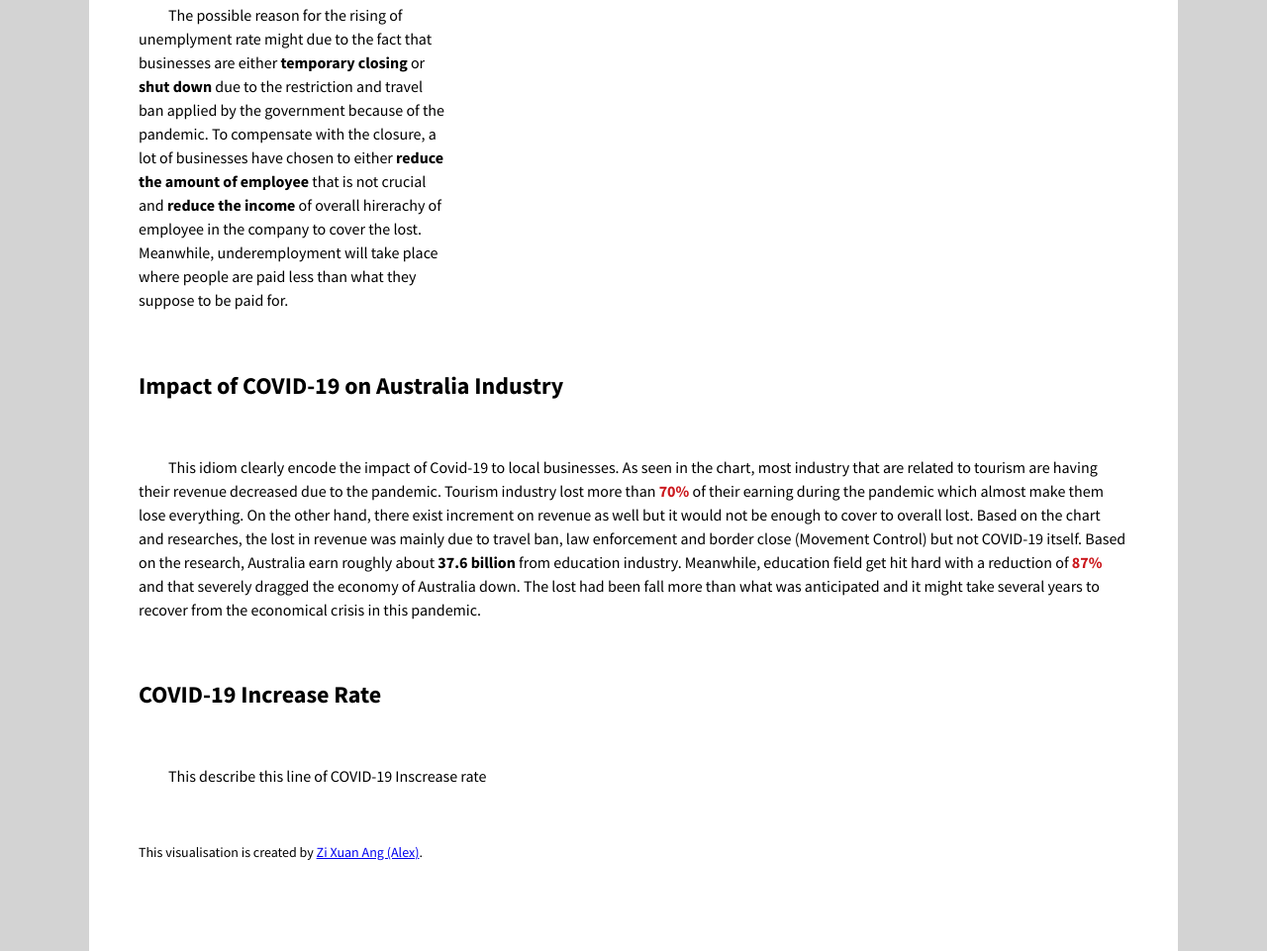
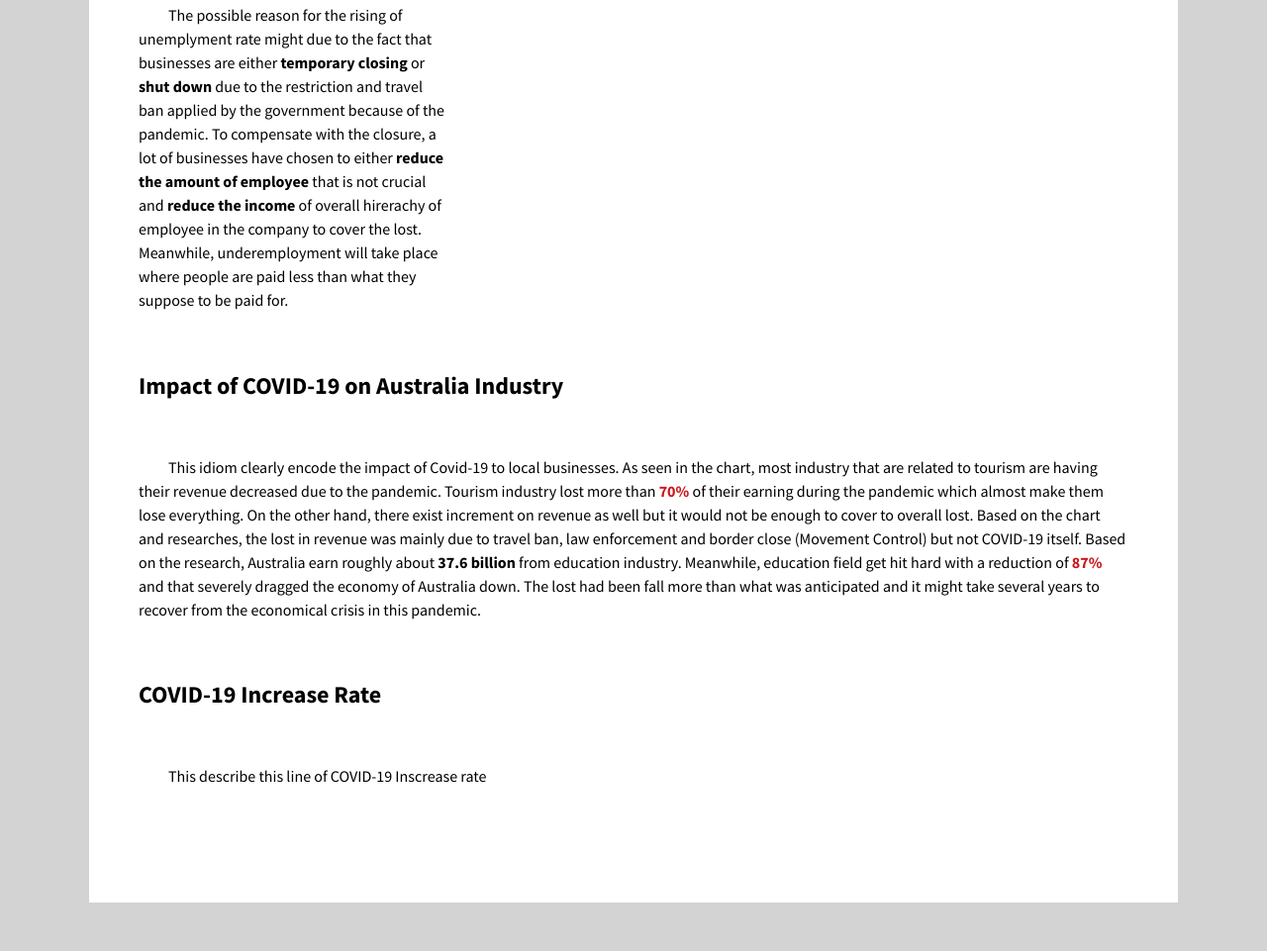
Before and after one commit to JIN0131/visualization, a plain HTML site: page index.html in a window 1280 px wide. Shown: the part 933-1894 px from the top of the page at 99% size. After the commit the page ends 1845 px from the top, so only its background shows below. Drawn offline with nearby package versions, Linux system fonts and the light colour scheme; a script that the page names is missing.

Commit message:
Update index.html

```diff
--- a/index.html
+++ b/index.html
@@ -181,7 +181,7 @@
 
       <div class="pure-g">
         <div class="pure-u-1-1 small-font">
-          <p>This visualisation is created by <a href="https://github.com/angzixuan" target="_blank">Zi Xuan Ang (Alex)</a>.</p>
+
         </div>
       </div>
 
```
